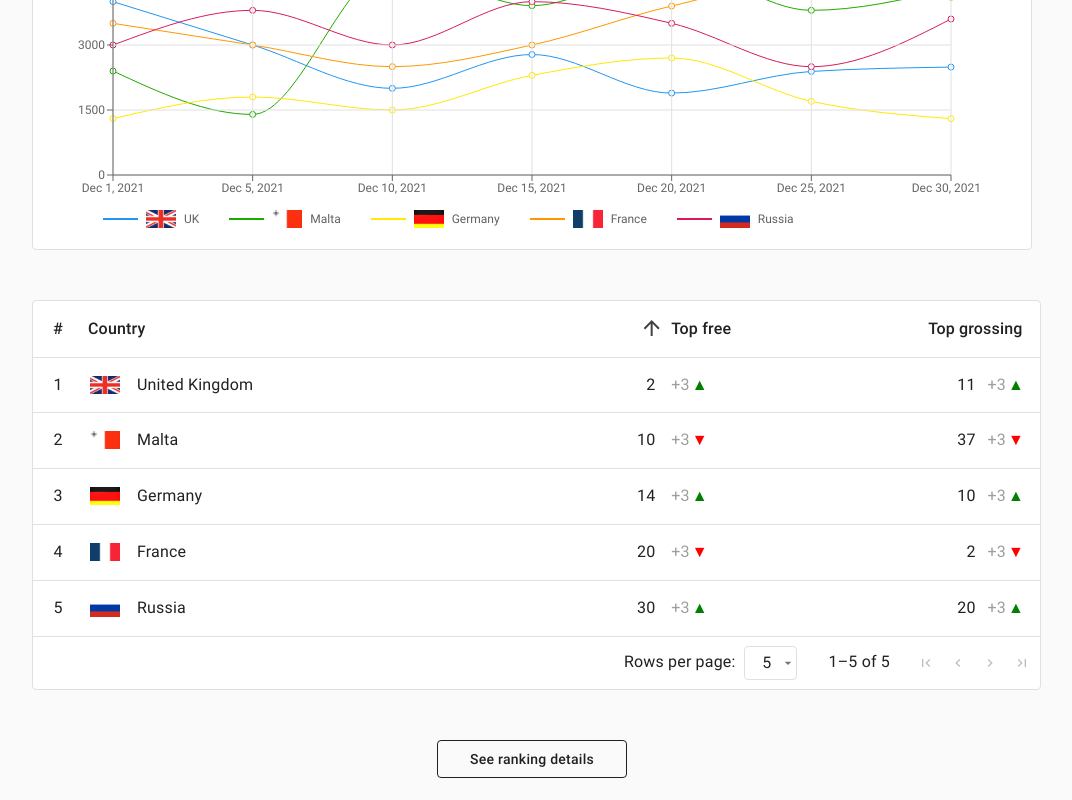
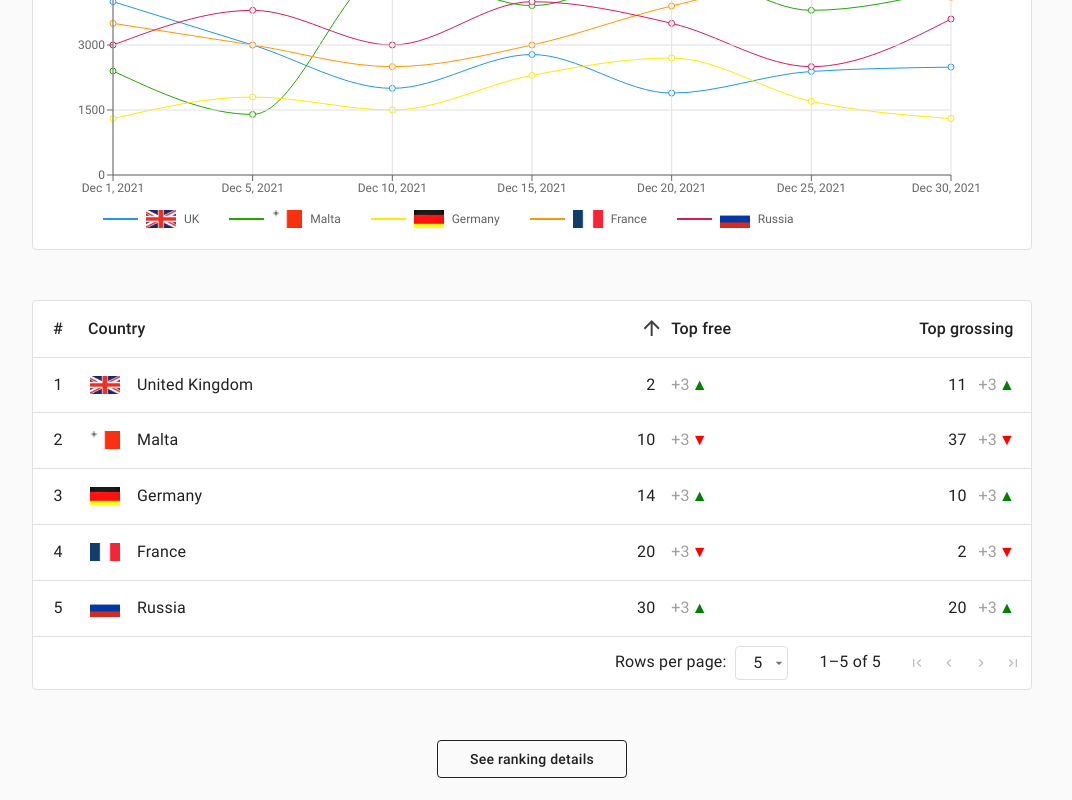
Before and after one commit to drimstor/as-pages-front, a React (Create React App) app: page /app-page in a window 1280 px wide. Shown: the part 3087-3887 px from the top of the page, without its empty margins (18-1090 px from the left). Built offline with nearby package versions, Linux system fonts and the light colour scheme.

Commit message:
Add files via upload

```diff
--- a/src/scss/pages/_appPage.scss
+++ b/src/scss/pages/_appPage.scss
@@ -69,7 +69,7 @@
     }
     .MuiTableContainer-root {
       margin-top: 50px;
-      width: 1009px;
+      width: 100%;
       border: 1px solid $corners;
       border-radius: 4px;
       background: white;
@@ -425,7 +425,6 @@
       }
     }
 
-
     &__metrics {
       margin-top: 50px;
       h3 {
```
